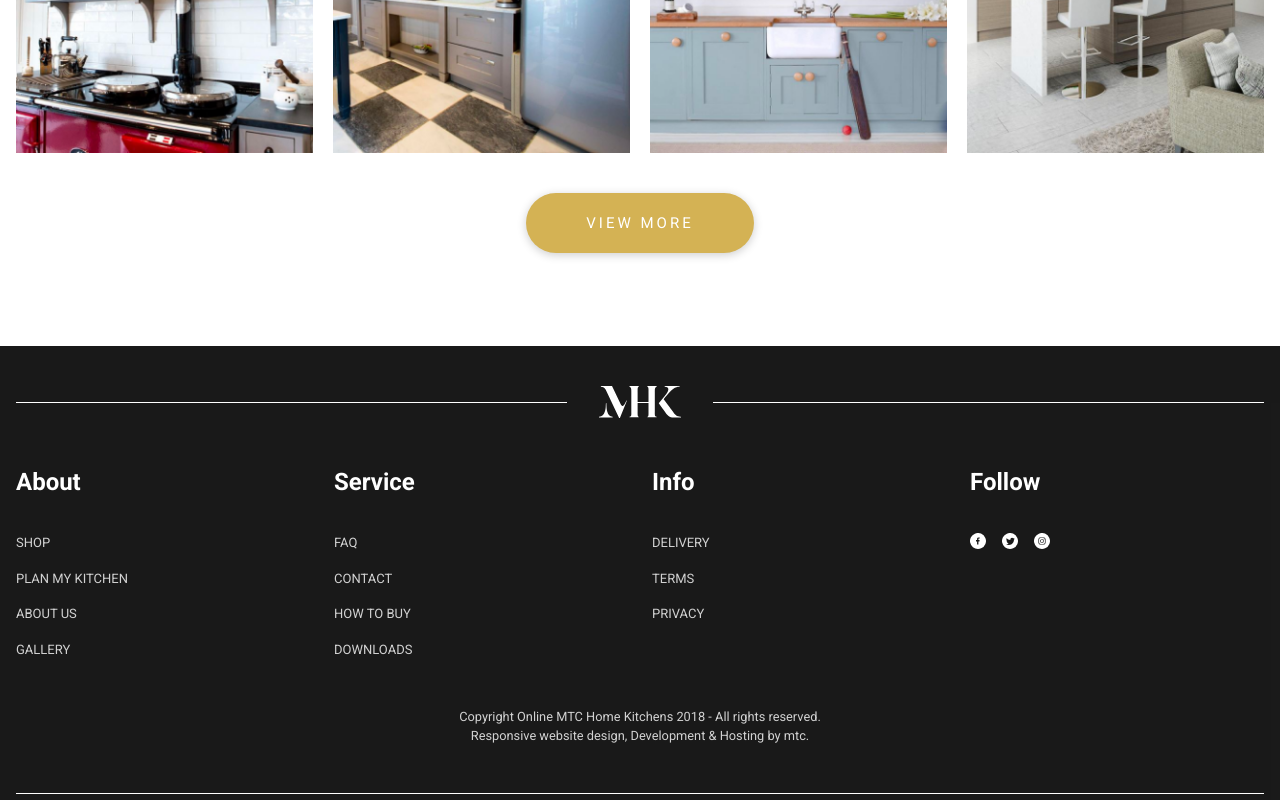
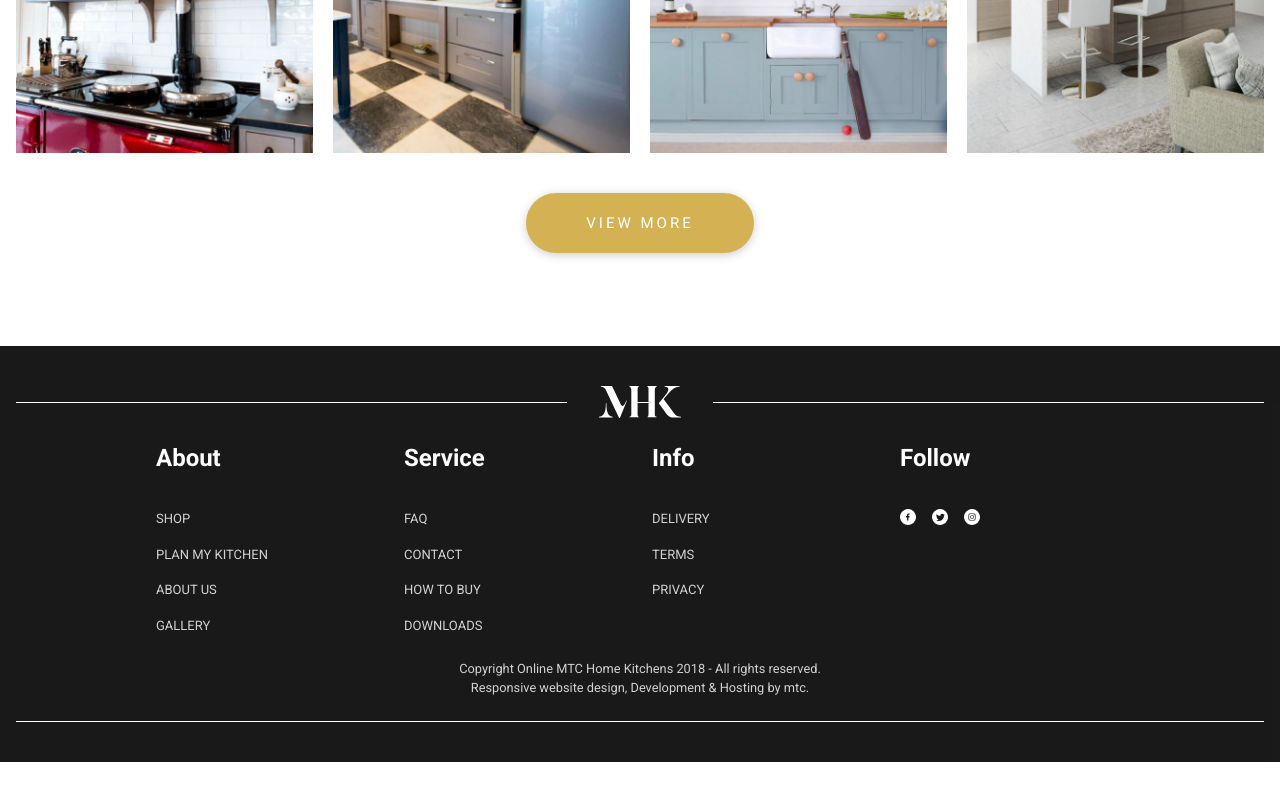
Before and after one commit to mrvicthor/mtc-kitchen, a React (Vite) app: page / in a window 1280 px wide. Shown: the part 2392-3192 px from the top of the page. After the commit the page ends 3154 px from the top, so only its background shows below. Built offline with nearby package versions, Linux system fonts and the light colour scheme.

Commit message:
feat(Footer.tsx): amend footer style

```diff
--- a/src/components/footer.tsx
+++ b/src/components/footer.tsx
@@ -6,13 +6,14 @@ import instagramIcon from "../assets/Homepage/icon-instagram.svg";
 const Footer = () => {
   return (
     <footer className=" w-full bg-black/90 flex justify-center px-4 overflow-hidden">
-      <div className="mx-auto max-w-screen-xl w-full py-10 space-y-12">
+      <div className="mx-auto max-w-screen-xl w-full py-10 space-y-6">
         <div className="flex items-center gap-8 flex-wrap">
           <div className="h-[1px] bg-white flex-1 min-w-[3.125rem]" />
           <img src={mhkLogo} alt="mhk logo" className="h-8" />
           <div className="h-[1px] bg-white flex-1 min-w-[3.125rem]" />
         </div>
-        <div className="grid grid-cols-1 md:grid-cols-2 lg:grid-cols-4 gap-6 justify-items-center md:justify-items-normal text-white mt-[2.625rem]">
+        <div className="flex justify-center">
+          <div className="grid grid-cols-1 md:grid-cols-2 lg:grid-cols-4 gap-6 justify-items-center md:justify-items-normal text-white max-w-screen-xl w-[60.5rem]">
             <div>
               <h3 className="text-2xl font-bold tracking-[0px] capitalize text-center md:text-left">
                 about
@@ -112,8 +113,13 @@ const Footer = () => {
                   <img src={twitterIcon} alt="facebook logo" className="h-4" />
                 </a>
                 <a href="#" className="hover:text-[#d4b254] text-[0.8125rem]">
-                <img src={instagramIcon} alt="facebook logo" className="h-4" />
+                  <img
+                    src={instagramIcon}
+                    alt="facebook logo"
+                    className="h-4"
+                  />
                 </a>
+              </div>
             </div>
           </div>
         </div>
```
Lines whose indentation alone changed are shown as unchanged.
